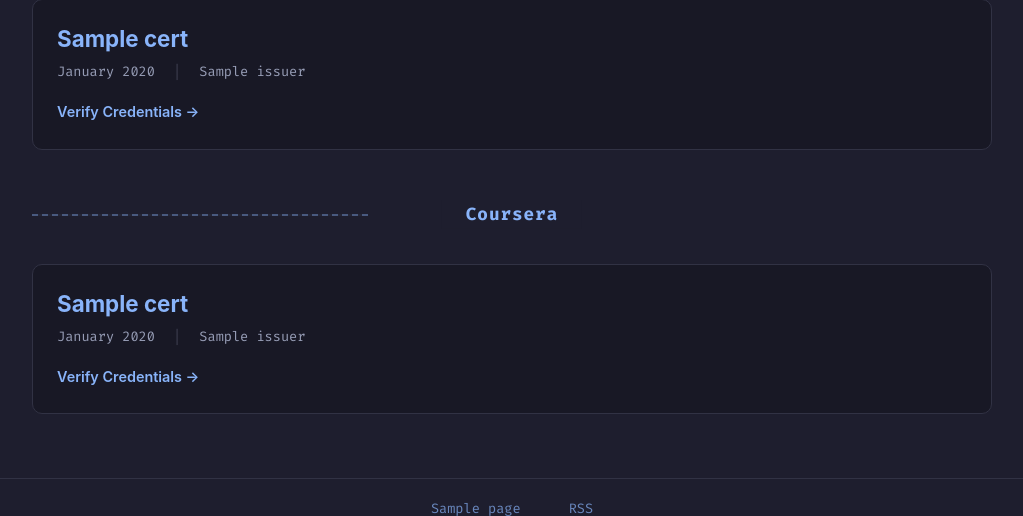
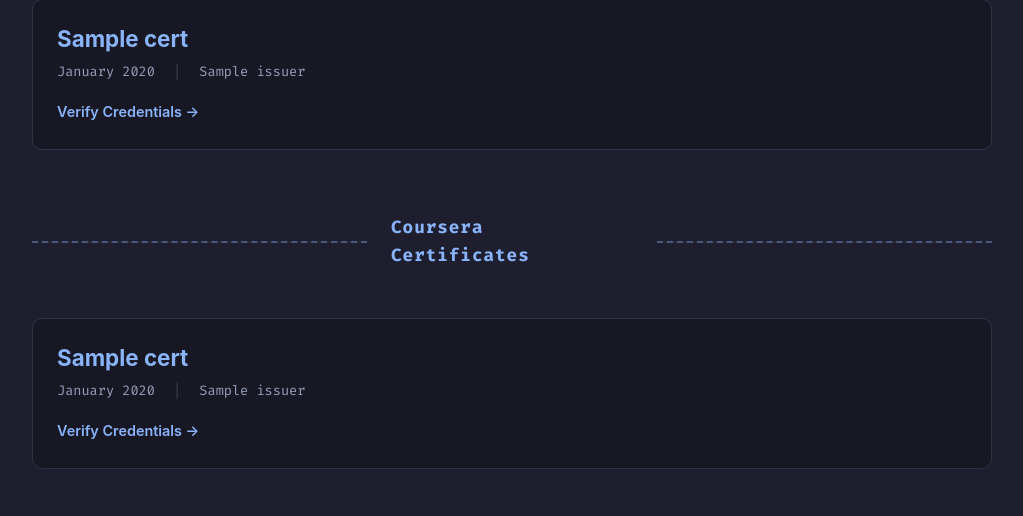
Before and after one commit to ansarikhursaid7tr/blog, a Django app: template templates/certifications.html in a window 1280 px wide. Shown: the part 201-717 px from the top of the page, without its empty margins (128-1151 px from the left). Run offline with Django 4.2, Linux system fonts and the light colour scheme; the template is opened without the code that fills it: most values are stand-ins (such as "Sample title", 1, 10 or a date in 2020); some libraries are stand-ins or nearby versions.

Commit message:
Update Coursera separator to flex row and left-align homepage intro text

```diff
--- a/templates/certifications.html
+++ b/templates/certifications.html
@@ -29,9 +29,10 @@
       {% endfor %}
 
       {% if coursera_certs and other_certs %}
-      <div style="margin: 4rem 0 3rem; text-align: center; position: relative;">
-        <hr style="border: none; border-top: 2px dashed var(--primary-color); opacity: 0.4; margin: 0;" />
-        <span style="position: absolute; top: 50%; left: 50%; transform: translate(-50%, -50%); background: var(--bg-color); padding: 0 1.5rem; color: var(--primary-color); font-family: 'Fira Code', monospace; font-weight: 700; font-size: 1.1rem; letter-spacing: 1px;">Coursera</span>
+      <div style="display: flex; align-items: center; margin: 4rem 0 3rem;">
+        <hr style="flex-grow: 1; border: none; border-top: 2px dashed var(--primary-color); opacity: 0.4; margin: 0;" />
+        <span style="padding: 0 1.5rem; color: var(--primary-color); font-family: 'Fira Code', monospace; font-weight: 700; font-size: 1.1rem; letter-spacing: 1px;">Coursera Certificates</span>
+        <hr style="flex-grow: 1; border: none; border-top: 2px dashed var(--primary-color); opacity: 0.4; margin: 0;" />
       </div>
       {% endif %}
 
--- a/templates/index.html
+++ b/templates/index.html
@@ -60,7 +60,7 @@
     </div>
 
     <div class="hero-content">
-      <p class="lead" align="justify">
+      <p class="lead">
         {{ index_config.intro_text }}
       </p>
     </div>
```
